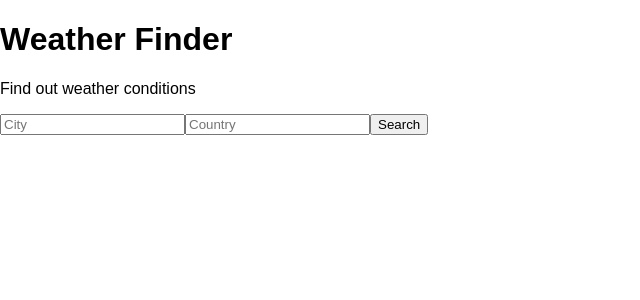
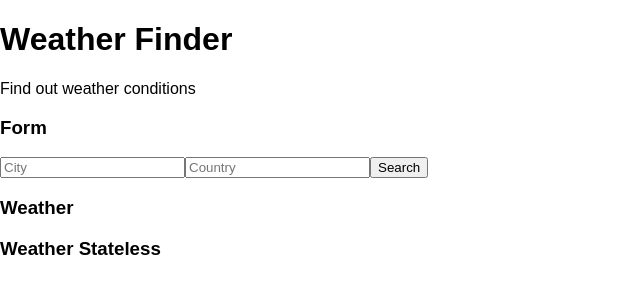
Before and after one commit to bluescorpx93/hm-reactweather-yt, a React (Create React App) app: page / in a window 1280 px wide. Shown: the top 300 px of the page, without its empty margins (0-640 px from the left). Built offline with nearby package versions, Linux system fonts and the light colour scheme; the HTML template or start-up script is replaced by a standard one.

Commit message:
include stateless components

```diff
--- a/src/App.js
+++ b/src/App.js
@@ -2,6 +2,7 @@ import React from "react";
 import Titles from './components/Titles';
 import Form from './components/Form';
 import Weather from './components/Weather';
+import WeatherStateless from './components/WeatherStateless';
 
 const API_KEY = "def96d2721e4de07220724e98674cc45";
 
@@ -48,8 +49,12 @@ class App extends React.Component{
     return(
       <div>
       <Titles/>
+      <h3> Form </h3>
       <Form getWeatherFunc={this.getWeather} />
+      <h3> Weather </h3>
       <Weather temperature={this.state.temperature} city={this.state.city} country={this.state.country} humidity={this.state.humidity} description={this.state.description} error={this.state.error} />
+      <h3> Weather Stateless </h3>
+      <WeatherStateless temperature={this.state.temperature} city={this.state.city} country={this.state.country} humidity={this.state.humidity} description={this.state.description} error={this.state.error}/>
       </div>
       );
   }
--- /dev/null
+++ b/src/components/WeatherStateless.js
@@ -0,0 +1,19 @@
+import React from 'react';
+
+const WeatherStateless = (props) => {
+	return (
+		<div>
+			{ props.city && props.country && <p> <strong>Location:</strong> {props.city}, {props.country} </p> }
+
+			{ props.temperature && <p> <strong>Temperature</strong>: {props.temperature} </p> }
+
+			{ props.humidity && <p> <strong>Humidity</strong>: {props.humidity} </p> }
+
+			{ props.description && <p> <strong>Conditions</strong>: {props.description} </p> }
+
+			{ props.error && <p> <strong>Error</strong>: {props.error} </p> }
+		</div>
+
+		);
+}
+export default WeatherStateless;
```
